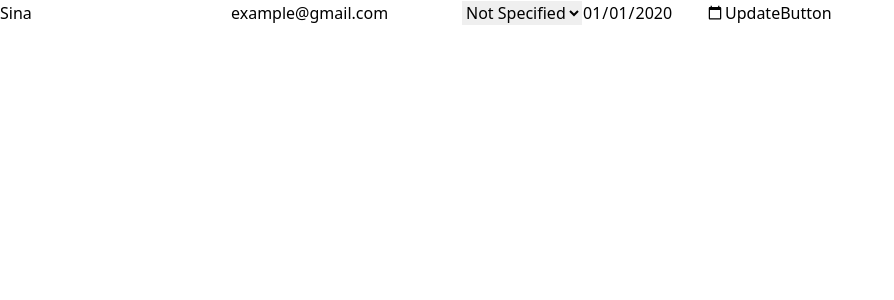
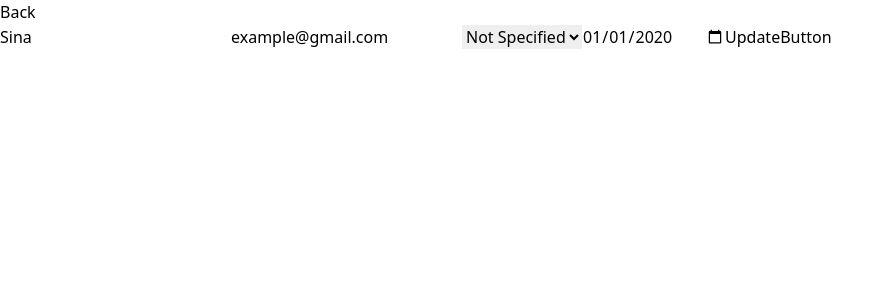
Before and after one commit to Sina-Hgs/user-profile-react, a React (Vite) app: page / in a window 1280 px wide. Both pictures are taken after a click on the button "Edit Profile". Shown: the top 300 px of the page, without its empty margins (0-894 px from the left). Built offline with nearby package versions, Linux system fonts and the light colour scheme; the HTML template or start-up script is replaced by a standard one.

Commit message:
added back button to the editpage. Will change branch now to do the styling seperatly.

```diff
--- a/src/routes/EditProfile.jsx
+++ b/src/routes/EditProfile.jsx
@@ -1,4 +1,5 @@
 import { useRef } from "react";
+import { Link } from "react-router-dom";
 import useLocalStorage from "../hooks/useLocalStorage";
 
 import DropDown from "../components/DropDown";
@@ -23,6 +24,10 @@ const EditProfile = () => {
   };
 
   return (
+    <>
+      <Link to={"/"} role="button">
+        Back
+      </Link>
       <form action="/">
         <label htmlFor="name">
           <input
@@ -71,6 +76,7 @@ const EditProfile = () => {
           UpdateButton
         </button>
       </form>
+    </>
   );
 };
 
```
Lines whose indentation alone changed are shown as unchanged.
